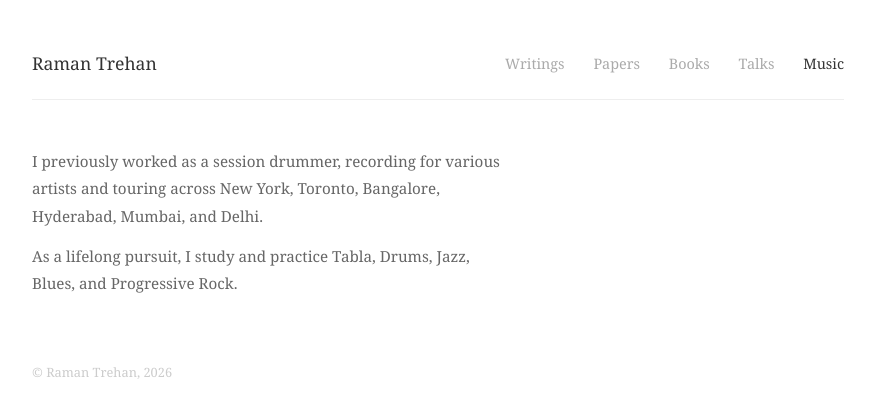
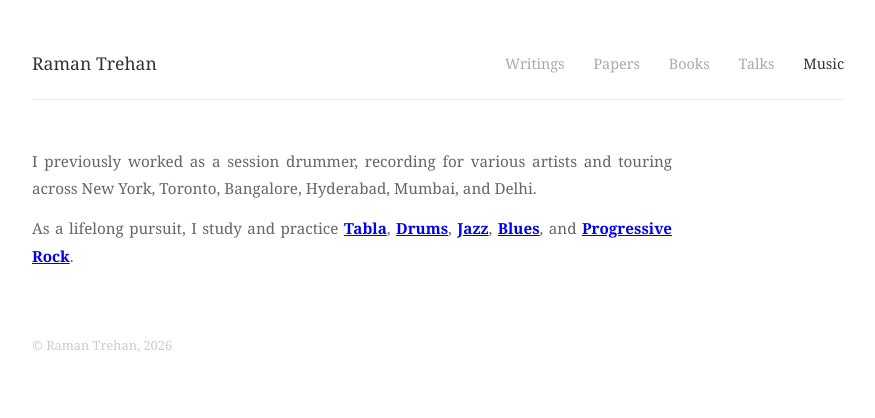
Before and after one commit to ramandeeptrehan/ramandeeptrehan.github.io, a Jekyll site: the page built from music/index.html, in a window 1280 px wide. Shown: the top 418 px of the page, without its empty margins (202-1077 px from the left). Built offline with Jekyll 4.4.1, drawn with Linux system fonts in a browser that asks for light colours.

Commit message:
Justify text and add bold links to music genres

```diff
--- a/assets/css/style.css
+++ b/assets/css/style.css
@@ -88,6 +88,11 @@ nav a.active {
   color: #666;
   margin-bottom: 0.8rem;
   max-width: 480px;
+}
+
+.justified {
+  text-align: justify;
+  max-width: 640px;
 }
 
 .interests {
--- a/music/index.html
+++ b/music/index.html
@@ -3,5 +3,5 @@ layout: default
 title: Music
 ---
 
-<p class="bio">I previously worked as a session drummer, recording for various artists and touring across New York, Toronto, Bangalore, Hyderabad, Mumbai, and Delhi.</p>
-<p class="bio">As a lifelong pursuit, I study and practice Tabla, Drums, Jazz, Blues, and Progressive Rock.</p>
+<p class="bio justified">I previously worked as a session drummer, recording for various artists and touring across New York, Toronto, Bangalore, Hyderabad, Mumbai, and Delhi.</p>
+<p class="bio justified">As a lifelong pursuit, I study and practice <strong><a href="https://en.wikipedia.org/wiki/Tabla" target="_blank">Tabla</a></strong>, <strong><a href="https://en.wikipedia.org/wiki/Drum_kit" target="_blank">Drums</a></strong>, <strong><a href="https://en.wikipedia.org/wiki/Jazz" target="_blank">Jazz</a></strong>, <strong><a href="https://en.wikipedia.org/wiki/Blues" target="_blank">Blues</a></strong>, and <strong><a href="https://en.wikipedia.org/wiki/Progressive_rock" target="_blank">Progressive Rock</a></strong>.</p>
```
